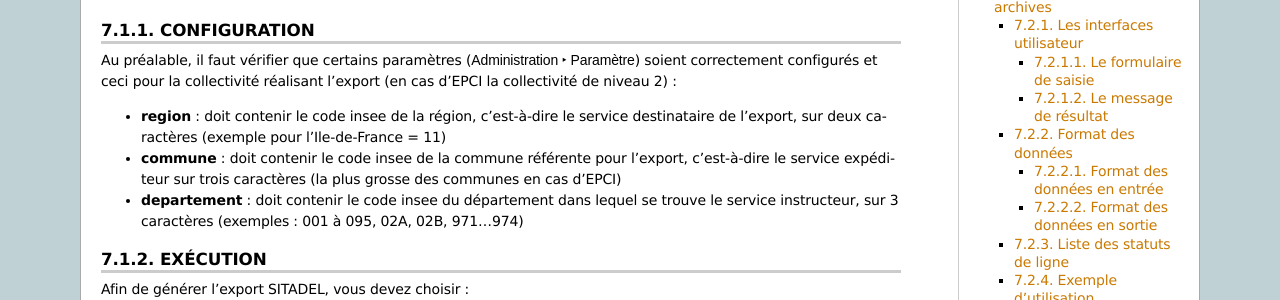
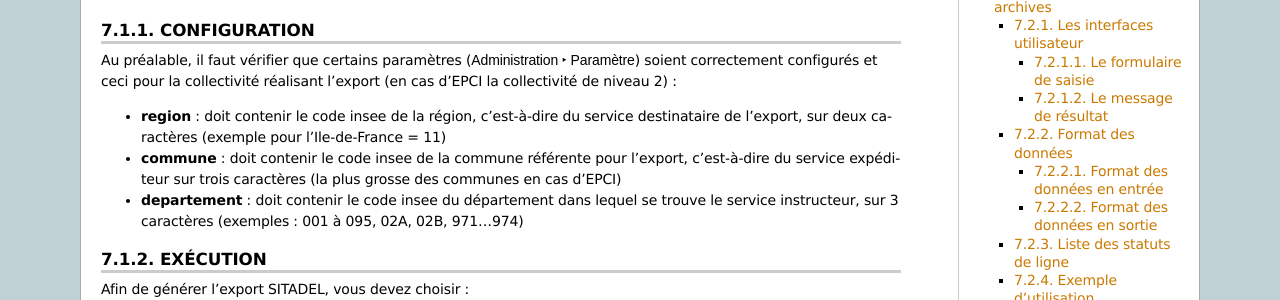
Before and after one commit to mpavaux/openads-documentation, a Sphinx documentation site: the page built from source/manuel_utilisateur/export_import.rst, in a window 1280 px wide and 900 px high. Shown: the part 196-496 px from the top of the window. Built offline with Sphinx 7.4.7, drawn with Linux system fonts in a browser that asks for light colours.

Commit message:
Reformulation mineure.

```diff
--- a/source/manuel_utilisateur/export_import.rst
+++ b/source/manuel_utilisateur/export_import.rst
@@ -20,8 +20,8 @@
 Au préalable, il faut vérifier que certains paramètres (:menuselection:`Administration --> Paramètre`)
 soient correctement configurés et ceci pour la collectivité réalisant l'export (en cas d'EPCI la collectivité de niveau 2) :
 
-* **region** : doit contenir le code insee de la région, c'est-à-dire le service destinataire de l'export, sur deux caractères (exemple pour l'Ile-de-France = 11)
-* **commune** : doit contenir le code insee de la commune référente pour l'export, c'est-à-dire le service expéditeur sur trois caractères (la plus grosse des communes en cas d'EPCI)
+* **region** : doit contenir le code insee de la région, c'est-à-dire du service destinataire de l'export, sur deux caractères (exemple pour l'Ile-de-France = 11)
+* **commune** : doit contenir le code insee de la commune référente pour l'export, c'est-à-dire du service expéditeur sur trois caractères (la plus grosse des communes en cas d'EPCI)
 * **departement** : doit contenir le code insee du département dans lequel se trouve le service instructeur, sur 3 caractères (exemples : 001 à 095, 02A, 02B, 971...974)
 
 =========
```
